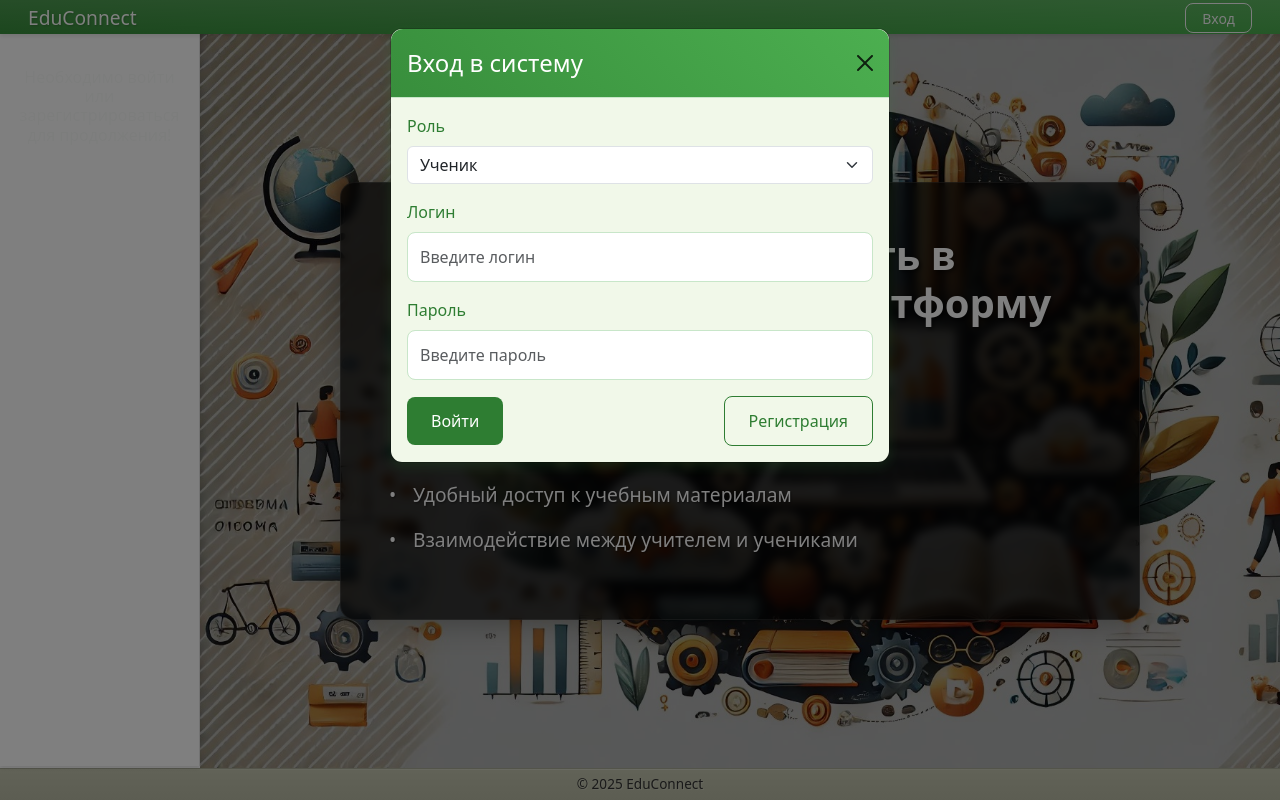
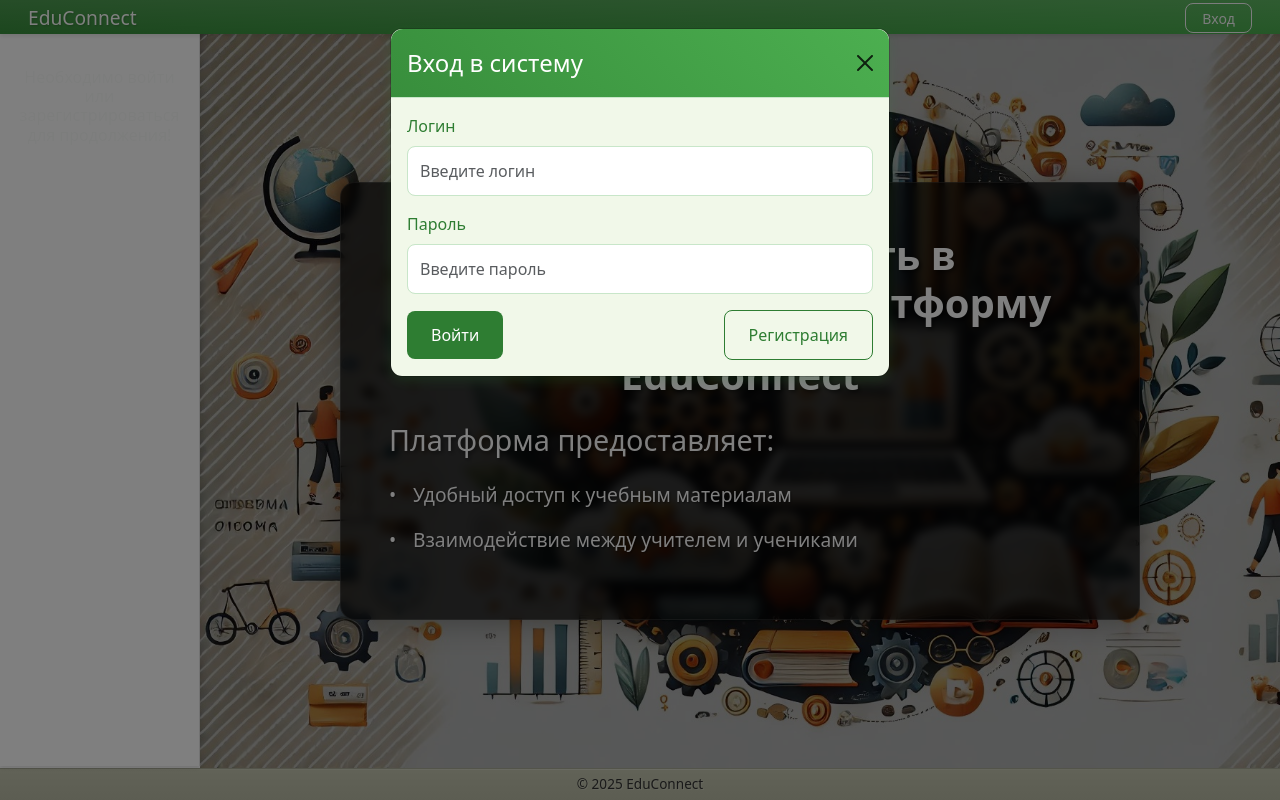
Before and after one commit to Alex-L-K-free/EduConnect, a React (Create React App) app in the folder educonnect/frontend/: page / in a window 1280 px wide. Both pictures are taken after a click on the button "Вход". Built offline with nearby package versions, Linux system fonts and the light colour scheme.

Commit message:
общий вход

```diff
--- a/educonnect/frontend/src/components/LoginModal.js
+++ b/educonnect/frontend/src/components/LoginModal.js
@@ -11,7 +11,6 @@ const LoginModal = ({ show, onHide }) => {
   const [username, setUsername] = useState('');
   const [password, setPassword] = useState('');
   const [error, setError] = useState('');
-  const [role, setRole] = useState('student'); // Добавляем состояние для роли
   const navigate = useNavigate(); // Получаем navigate для перенаправления
   const [showRegistration, setShowRegistration] = useState(false);
 
@@ -19,38 +18,56 @@ const LoginModal = ({ show, onHide }) => {
     e.preventDefault();
     setError('');
 
-    const loginUrl = role === 'student'
-      ? 'http://127.0.0.1:8000/api/v1/students/login/'
-      : 'http://127.0.0.1:8000/api/v1/login/';
-
+    // Сначала пробуем войти как студент
     try {
-      const response = await fetch(loginUrl, {
+      const studentResponse = await fetch('http://127.0.0.1:8000/api/v1/students/login/', {
         method: 'POST',
         headers: {
           'Content-Type': 'application/json',
         },
-        body: JSON.stringify({
-          username,
-          password
-        })
+        body: JSON.stringify({ username, password })
       });
 
-      if (!response.ok) {
-        const errorData = await response.json();
-        throw new Error(errorData.error || 'Ошибка при входе');
+      if (studentResponse.ok) {
+        const data = await studentResponse.json();
+        handleSuccessfulLogin(data, 'student');
+        return;
       }
 
-      const data = await response.json();
-      console.log('Login successful:', data);
+      // Если не удалось войти как студент, пробуем как учитель/админ
+      const teacherResponse = await fetch('http://127.0.0.1:8000/api/v1/login/', {
+        method: 'POST',
+        headers: {
+          'Content-Type': 'application/json',
+        },
+        body: JSON.stringify({ username, password })
+      });
 
+      if (teacherResponse.ok) {
+        const data = await teacherResponse.json();
+        handleSuccessfulLogin(data, data.role);
+        return;
+      }
+
+      // Если оба запроса неуспешны
+      const errorData = await teacherResponse.json();
+      throw new Error(errorData.error || 'Неверные учетные данные');
+
+    } catch (err) {
+      setError(err.message);
+      console.error('Login error:', err);
+    }
+  };
+
+  const handleSuccessfulLogin = (data, role) => {
     localStorage.setItem('token', data.token);
-      localStorage.setItem('role', data.role);
+    localStorage.setItem('role', role);
     localStorage.setItem('username', data.username);
 
     login(data);
     onHide();
 
-      switch (data.role) {
+    switch (role) {
       case 'student':
         navigate('/student');
         break;
@@ -63,15 +80,11 @@ const LoginModal = ({ show, onHide }) => {
       default:
         setError('Неизвестная роль пользователя');
     }
-    } catch (err) {
-      setError(err.message);
-      console.error('Login error:', err);
-    }
   };
 
   const handleRegistrationClick = () => {
+    setShowRegistration(true);
     onHide();
-    setShowRegistration(true);
   };
 
   return (
@@ -83,20 +96,14 @@ const LoginModal = ({ show, onHide }) => {
         <Modal.Body>
           {error && <Alert variant="danger">{error}</Alert>}
           <Form onSubmit={handleSubmit}>
-            <Form.Group className="mb-3" controlId="formBasicRole">
-              <Form.Label>Роль</Form.Label>
-              <Form.Select value={role} onChange={(e) => setRole(e.target.value)}>
-                <option value="student">Ученик</option>
-                <option value="teacher">Учитель</option>
-              </Form.Select>
-            </Form.Group>
-            <Form.Group className="mb-3" controlId="formBasicUsername">
+            <Form.Group className="mb-3" controlId="formUsername">
               <Form.Label>Логин</Form.Label>
               <Form.Control
                 type="text"
                 placeholder="Введите логин"
                 value={username}
                 onChange={(e) => setUsername(e.target.value)}
+                required
               />
             </Form.Group>
             <Form.Group className="mb-3" controlId="formBasicPassword">
@@ -106,6 +113,7 @@ const LoginModal = ({ show, onHide }) => {
                 placeholder="Введите пароль"
                 value={password}
                 onChange={(e) => setPassword(e.target.value)}
+                required
               />
             </Form.Group>
             <div className="d-flex justify-content-between align-items-center">
```
Lines whose indentation alone changed are shown as unchanged.
